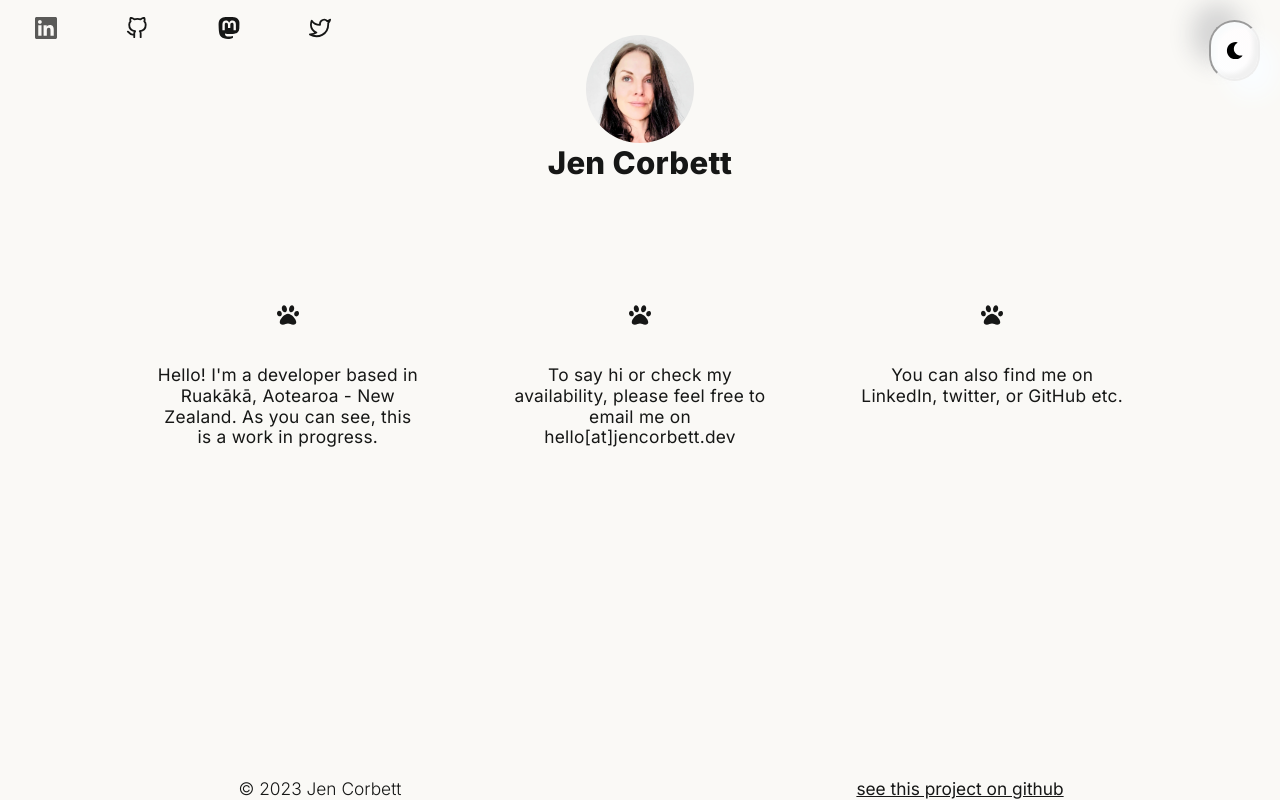
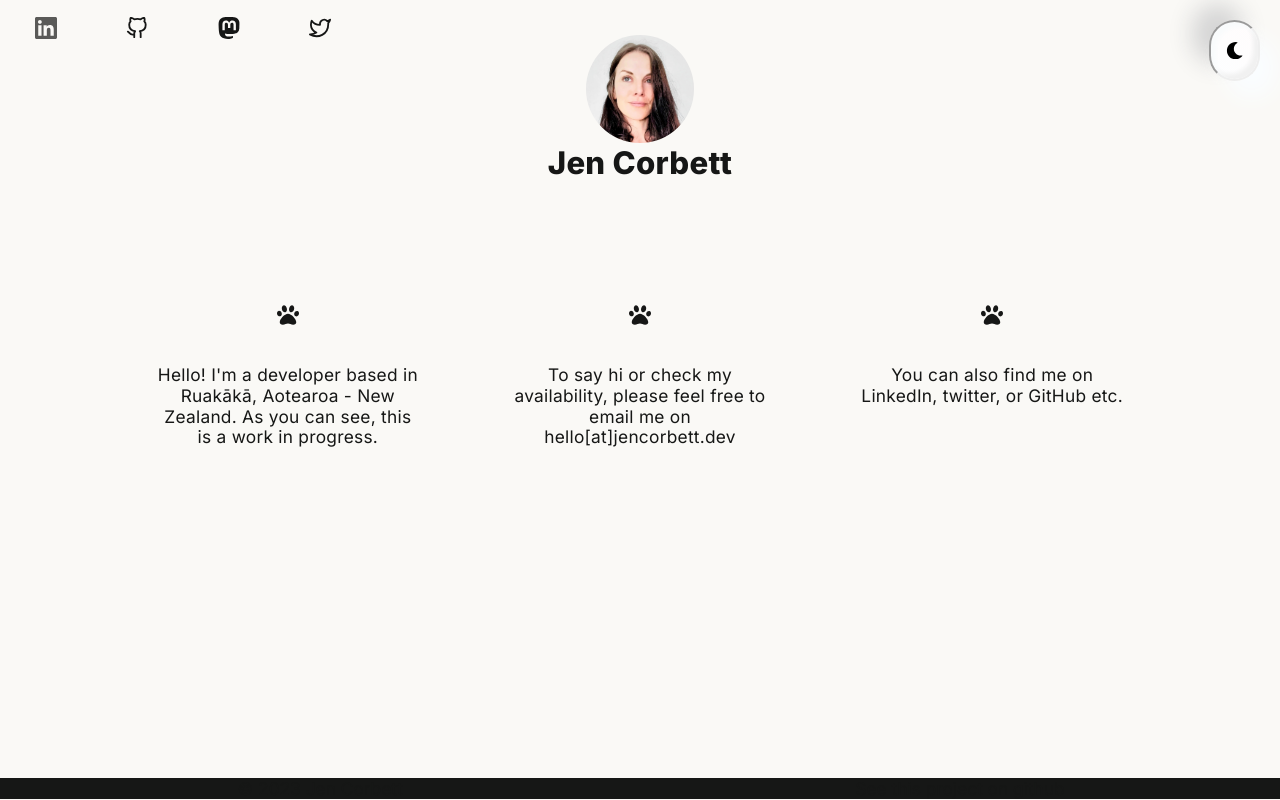
Before and after one commit to ajenstory/jencorbett.dev, a Next.js app in the folder app/: page / in a window 1280 px wide. Built offline with nearby package versions, Linux system fonts and the light colour scheme.

Commit message:
Fix footer

```diff
--- a/app/components/footer.js
+++ b/app/components/footer.js
@@ -9,8 +9,11 @@ const Footer = () => (
         <div className={`${footerStyles.grid}`}>
           <div>© 2023 Jen Corbett</div>
           <div className={footerStyles.footerlink}>
-            <Link href="https://github.com/ajenstory/jencorbett.dev">
-              see this project on github
+            <Link
+              aria-label="see this project on github"
+              href="https://github.com/ajenstory/jencorbett.dev"
+            >
+              See this project on github
             </Link>
           </div>
         </div>
--- a/app/components/footer.module.css
+++ b/app/components/footer.module.css
@@ -1,13 +1,14 @@
 /* mobile responsive footer */
 .container {
-  position: fixed;
+  position: relative;
+  display: block;
   width: 100%;
-  bottom: 1px;
   margin: 0 auto;
   padding: 0;
   margin: 0 auto;
-  font-weight: 300;
+  font-weight: 400;
   min-width: 20rem;
+  background-color: #161716;
 }
 
 .footerlink {
```
